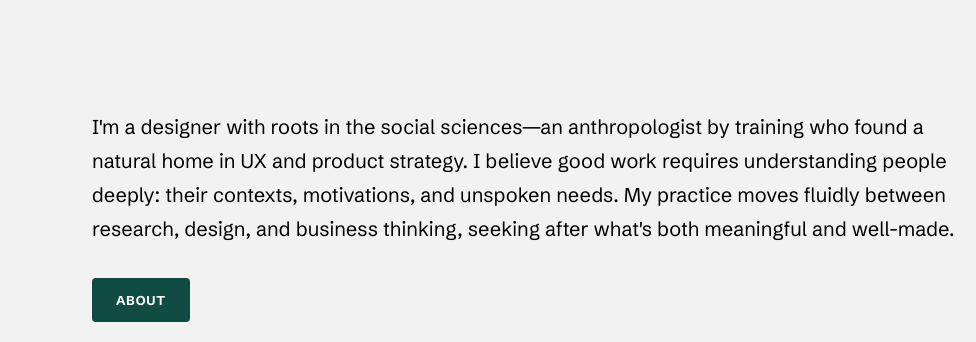
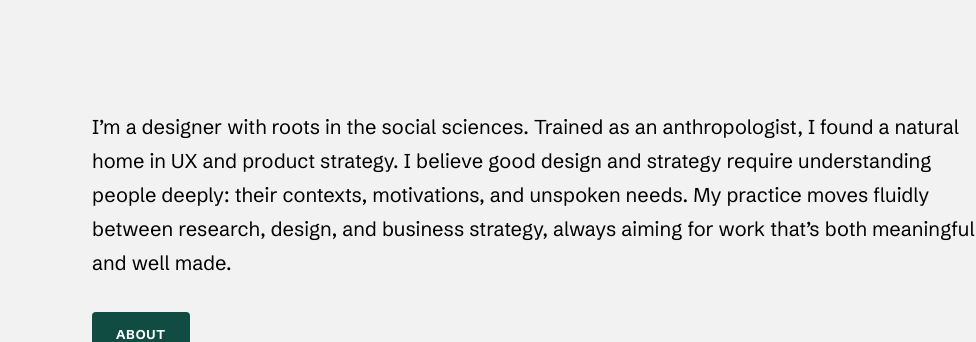
Before and after one commit to derek-whitaker/derek-whitaker.github.io, a plain HTML site: page index.html in a window 1280 px wide. Shown: the part 360-702 px from the top of the page, 304-1280 px from the left. Drawn offline with nearby package versions, Linux system fonts and the light colour scheme.

Commit message:
updated about on Index for clarity, more original voice

```diff
--- a/index.html
+++ b/index.html
@@ -48,7 +48,7 @@
             </div>
             <div class="about__content">
                 <p class="about__text">
-                    I'm a designer with roots in the social sciences—an anthropologist by training who found a natural home in UX and product strategy. I believe good work requires understanding people deeply: their contexts, motivations, and unspoken needs. My practice moves fluidly between research, design, and business thinking, seeking after what's both meaningful and well-made.
+                    I’m a designer with roots in the social sciences. Trained as an anthropologist, I found a natural home in UX and product strategy. I believe good design and strategy require understanding people deeply: their contexts, motivations, and unspoken needs. My practice moves fluidly between research, design, and business strategy, always aiming for work that’s both meaningful and well made.
                 </p>
                 <a href="about.html" class="btn btn--primary">About</a>
             </div
```
